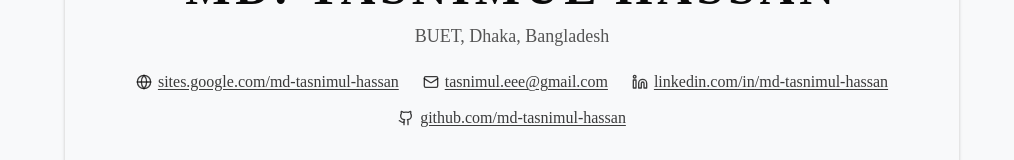
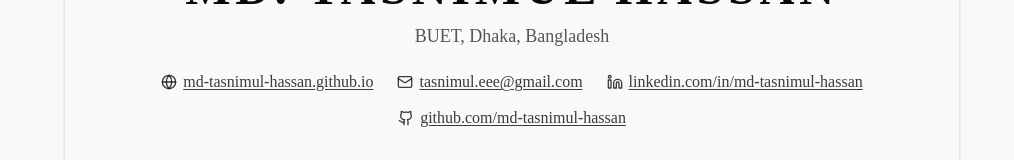
Before and after one commit to md-tasnimul-hassan/md-tasnimul-hassan.github.io, a React (Vite) app: page /cv in a window 1280 px wide. Shown: the part 262-422 px from the top of the page, without its empty margins (128-1142 px from the left). Built offline with nearby package versions, Linux system fonts and the light colour scheme.

Commit message:
updated cv

```diff
--- a/src/data/cv.json
+++ b/src/data/cv.json
@@ -1,3 +1,3 @@
 {
-  "downloadLink": "https://drive.google.com/file/d/17aCacXJCMPFakTIyksI1NvSf1_470AGF/view"
+  "downloadLink": "https://drive.google.com/file/d/1piHS734pZKaZi35ZzdLsV1Hz-uak8QtF/view?usp=drive_link"
 }
--- a/src/pages/CV.tsx
+++ b/src/pages/CV.tsx
@@ -103,8 +103,8 @@ export function CV() {
               <p className="text-muted text-base sm:text-lg mt-2">BUET, Dhaka, Bangladesh</p>
 
               <div className="flex flex-wrap justify-center items-center gap-x-6 gap-y-3 mt-5 text-base font-medium text-fg/80">
-                <a href="https://www.sites.google.com/view/md-tasnimul-hassan" target="_blank" rel="noopener noreferrer" className="hover:text-fg transition-colors flex items-center gap-1.5">
-                  <Globe size={16} /> <span className="underline underline-offset-2">sites.google.com/md-tasnimul-hassan</span>
+                <a href="https://md-tasnimul-hassan.github.io" target="_blank" rel="noopener noreferrer" className="hover:text-fg transition-colors flex items-center gap-1.5">
+                  <Globe size={16} /> <span className="underline underline-offset-2">md-tasnimul-hassan.github.io</span>
                 </a>
                 <a href="mailto:tasnimul.eee@gmail.com" className="hover:text-fg transition-colors flex items-center gap-1.5">
                   <Mail size={16} /> <span className="underline underline-offset-2">tasnimul.eee@gmail.com</span>
```
